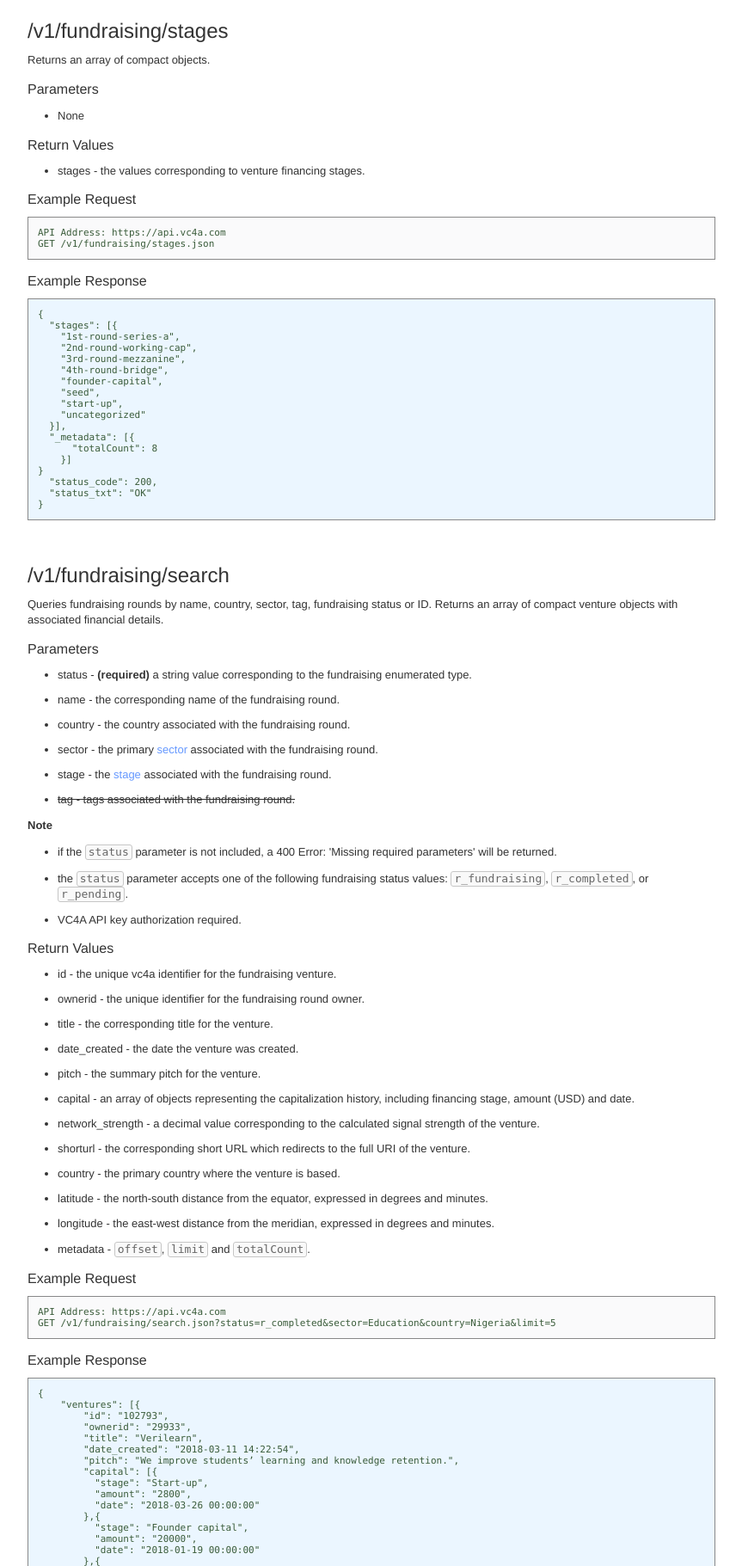
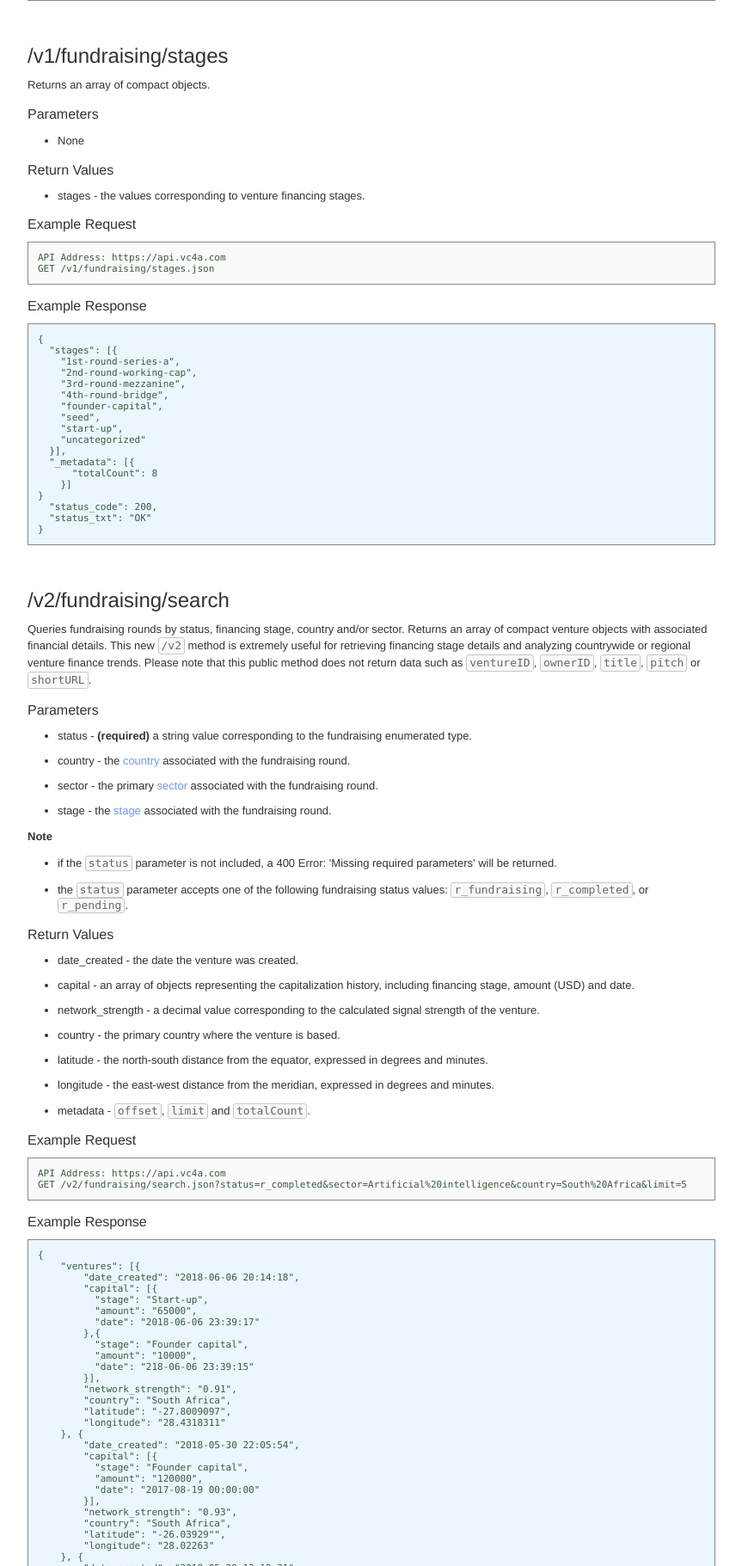
Before and after one commit to billz/vc4a-api-docs, a PHP site: page /fundraising.php in a window 1280 px wide. Shown: the part 1620-3441 px from the top of the page at 86% size, without its empty margins (225-1088 px from the left). Run offline with PHP 8.4, Linux system fonts and the light colour scheme.

Commit message:
Added section /v2/fundraising/search

```diff
--- a/fundraising.php
+++ b/fundraising.php
@@ -11,8 +11,8 @@
 <div id="apitoc"><ul>
 <li><a href="#v1_fundraising_info">/v1/fundraising</a></li>
 <li><a href="#v1_fundraising_stages">/v1/fundraising/stages</a></li>
+<li><a href="#v2_fundraising_search">/v2/fundraising/search</a></li>
 <li><a href="#v1_fundraising_search">/v1/fundraising/search</a></li>
-<!--li><a href="#v1_fundraising_ventures_id">/v1/fundraising/:venture_id</a></li-->
 </ul></div>
 
 <div class="apiendpoint" id="v1_fundraising_info">
@@ -143,15 +143,127 @@ GET /v1/fundraising/stages.json</pre>
   &quot;status_txt&quot;: &quot;OK&quot;
 }
 </pre>
-
 </div>
 
+
+<div class="apiendpoint" id="v2_fundraising_search">
+
+<h2>/v2/fundraising/search</h2>
+<p>Queries fundraising rounds by status, financing stage, country and/or sector. Returns an array of compact venture objects with associated financial details.
+This new <code>/v2</code> method is extremely useful for retrieving financing stage details and analyzing countrywide or regional venture finance trends.
+Please note that this public method does not return data such as <code>ventureID</code>, <code>ownerID</code>, <code>title</code>, <code>pitch</code> or <code>shortURL</code>.</p>
+<h3>Parameters</h3>
+<ul>
+<li>status - <b>(required)</b> a string value corresponding to the fundraising enumerated type.</li>
+<li>country - the <a href="ventures.php#v1_ventures_countries">country</a> associated with the fundraising round.</li>
+<li>sector - the primary <a href="ventures.php#v1_ventures_sectors">sector</a> associated with the fundraising round.</li>
+<li>stage - the <a href="#v1_fundraising_stages">stage</a> associated with the fundraising round.</li>
+
+</ul>
+<p><strong>Note</strong></p>
+<ul>
+<li>if the <code>status</code> parameter is not included, a 400 Error: 'Missing required parameters' will be returned.</li>
+<li>the <code>status</code> parameter accepts one of the following fundraising status values: <code>r_fundraising</code>, <code>r_completed</code>, or <code>r_pending</code>.</li>
+</ul>
+<h3>Return Values</h3>
+<ul>
+<li>date_created - the date the venture was created.
+<li>capital - an array of objects representing the capitalization history, including financing stage, amount (USD) and date.</li>
+<li>network_strength - a decimal value corresponding to the calculated signal strength of the venture.</li>
+<li>country - the primary  country where the venture is based.</li>
+<li>latitude - the north-south distance from the equator, expressed in degrees and minutes.</li>
+<li>longitude - the east-west distance from the meridian, expressed in degrees and minutes.</li>
+<li>metadata - <code>offset</code>, <code>limit</code> and <code>totalCount</code>.</li>
+</ul>
+</ul>
+<h3>Example Request</h3>
+<pre class="example">API Address: https://api.vc4a.com
+GET /v2/fundraising/search.json?status=r_completed&amp;sector=Artificial%20intelligence&amp;country=South%20Africa&amp;limit=5</pre>
+
+<h3>Example Response</h3>
+<pre class="prettyprint lang-js">
+{
+    "ventures": [{
+        "date_created": "2018-06-06 20:14:18",
+        "capital": [{
+          "stage": "Start-up",
+          "amount": "65000",
+          "date": "2018-06-06 23:39:17"
+        },{
+          "stage": "Founder capital",
+          "amount": "10000",
+          "date": "218-06-06 23:39:15"
+        }],
+        "network_strength": "0.91",
+        "country": "South Africa",
+        "latitude": "-27.8009097",
+        "longitude": "28.4318311"
+    }, {
+        "date_created": "2018-05-30 22:05:54",
+        "capital": [{
+          "stage": "Founder capital",
+          "amount": "120000",
+          "date": "2017-08-19 00:00:00"
+        }],
+        "network_strength": "0.93",
+        "country": "South Africa",
+        "latitude": "-26.03929"",
+        "longitude": "28.02263"
+    }, {
+        "date_created": "2018-05-29 13:19:31",
+        "capital": [{
+          "stage": "Start-up",
+          "amount": "135000",
+          "date": "2018-05-29 00:00:00"
+        }],
+        "network_strength": "0.83",
+        "country": "South Africa",
+        "latitude": "-33.8880429",
+        "longitude": "18.5136667""
+    }, {
+        "date_created": "2018-05-14 17:06:13",
+        "capital": [{
+          "stage": "Founder capital",
+          "amount": "55000",
+          "date": "2018-05-15 00:00:00"
+        }],
+        "network_strength": "0.89",
+        "country": "South Africa",
+        "latitude": "-26.04257",
+        "longitude": "28.01687"
+    }, {
+        "date_created": "2018-05-01 16:11:17",
+        "capital": [{
+          "stage": "2nd round (Working cap)",
+          "amount": "250000",
+          "date": "2018-05-01 16:21:59"
+        },{
+          "stage": "1st round (Series A)",
+          "amount": "75000",
+          "date": "2017-04-25 00:00:00"
+        }],
+        "network_strength": "0.72",
+        "country": "South Africa",
+        "latitude": "-26.0187136",
+        "longitude": "28.0025415"
+    }]
+    "_metadata": [{
+      "offset": "0",
+      "limit": "5",
+      "totalCount": 5
+    }]
+},
+  &quot;status_code&quot;: 200,
+  &quot;status_txt&quot;: &quot;OK&quot;
+}
+</pre>
+</div>
 
 
 <div class="apiendpoint" id="v1_fundraising_search">
 
 <h2>/v1/fundraising/search</h2>
-<p>Queries fundraising rounds by name, country, sector, tag, fundraising status or ID. Returns an array of compact venture objects with associated financial details.</p>
+<p>Queries fundraising rounds by status, venture name, financing stage, country and/or sector. Returns an array of detailed venture objects with associated financial details.</p>
 <h3>Parameters</h3>
 <ul>
 <li>status - <b>(required)</b> a string value corresponding to the fundraising enumerated type.</li>
```
